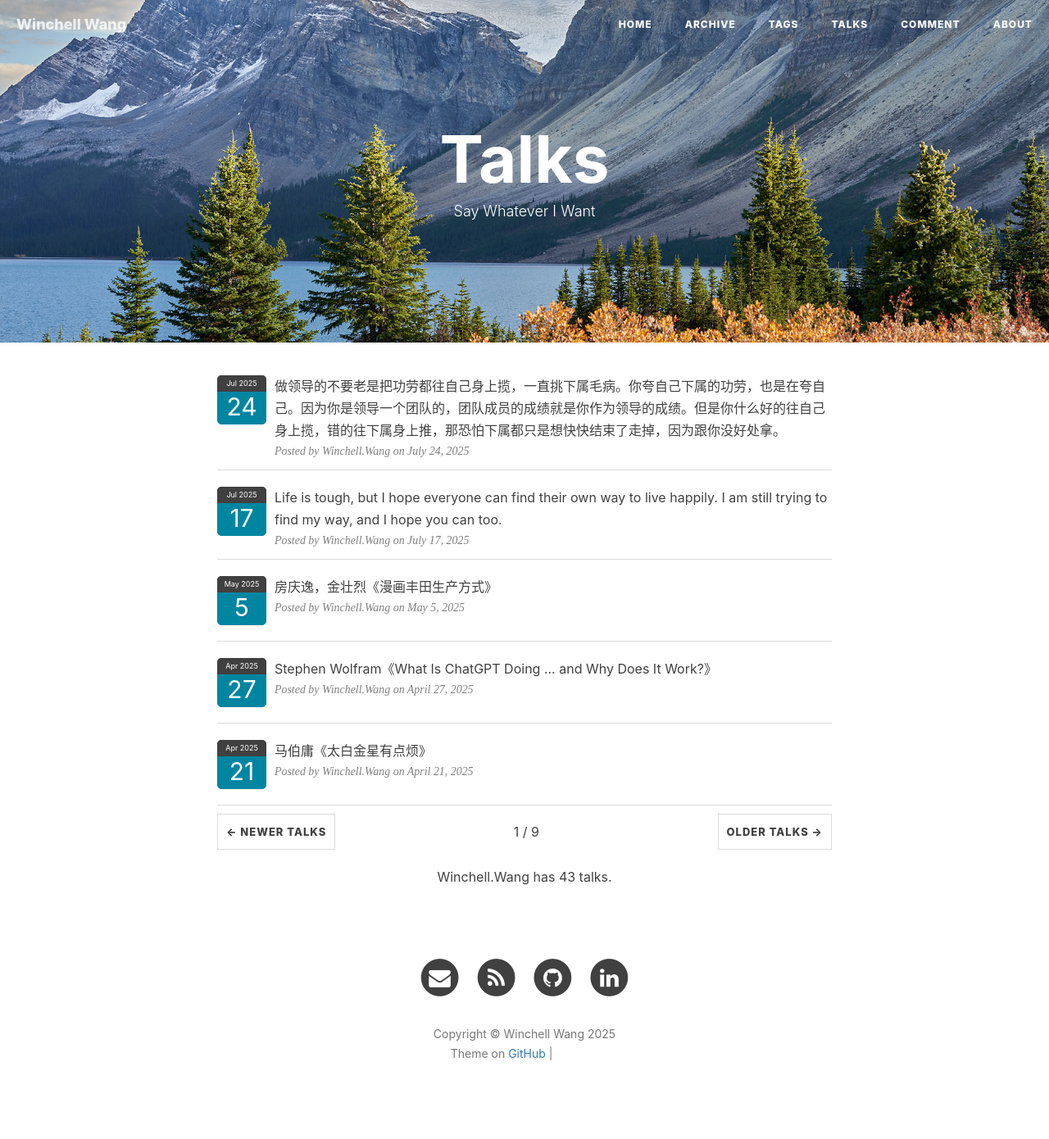
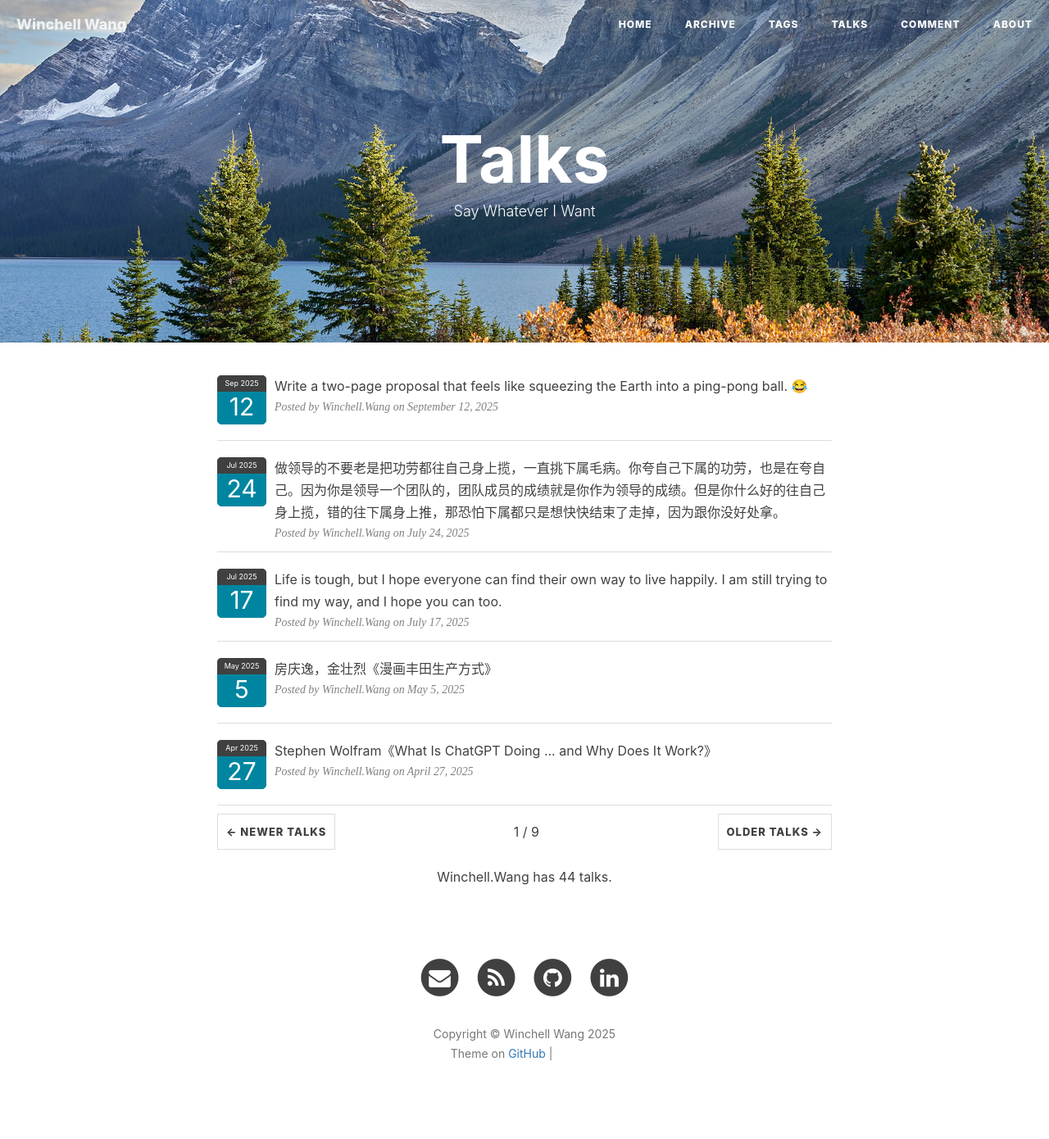
Before and after one commit to WinchellWang/winchellwang.github.io, a Jekyll site: the page built from 3talk.html, in a window 1280 px wide. Shown: the whole page at 82% size. Built offline with Jekyll 4.4.1, drawn with Linux system fonts in a browser that asks for light colours; nearby versions of some CDN libraries; comment, search, counter and statistics services are not loaded; grey boxes are pictures that could not be loaded.

Commit message:
New talks

```diff
--- a/_data/talks.yml
+++ b/_data/talks.yml
@@ -1,6 +1,9 @@
 # Template
 # - mytalk: ""
 #   talkdate: "2023-05"
+
+- mytalk: "Write a two-page proposal that feels like squeezing the Earth into a ping-pong ball. 😂"
+  talkdate: "2025-09-12"
 
 - mytalk: "做领导的不要老是把功劳都往自己身上揽，一直挑下属毛病。你夸自己下属的功劳，也是在夸自己。因为你是领导一个团队的，团队成员的成绩就是你作为领导的成绩。但是你什么好的往自己身上揽，错的往下属身上推，那恐怕下属都只是想快快结束了走掉，因为跟你没好处拿。"
   talkdate: "2025-07-24"
```
